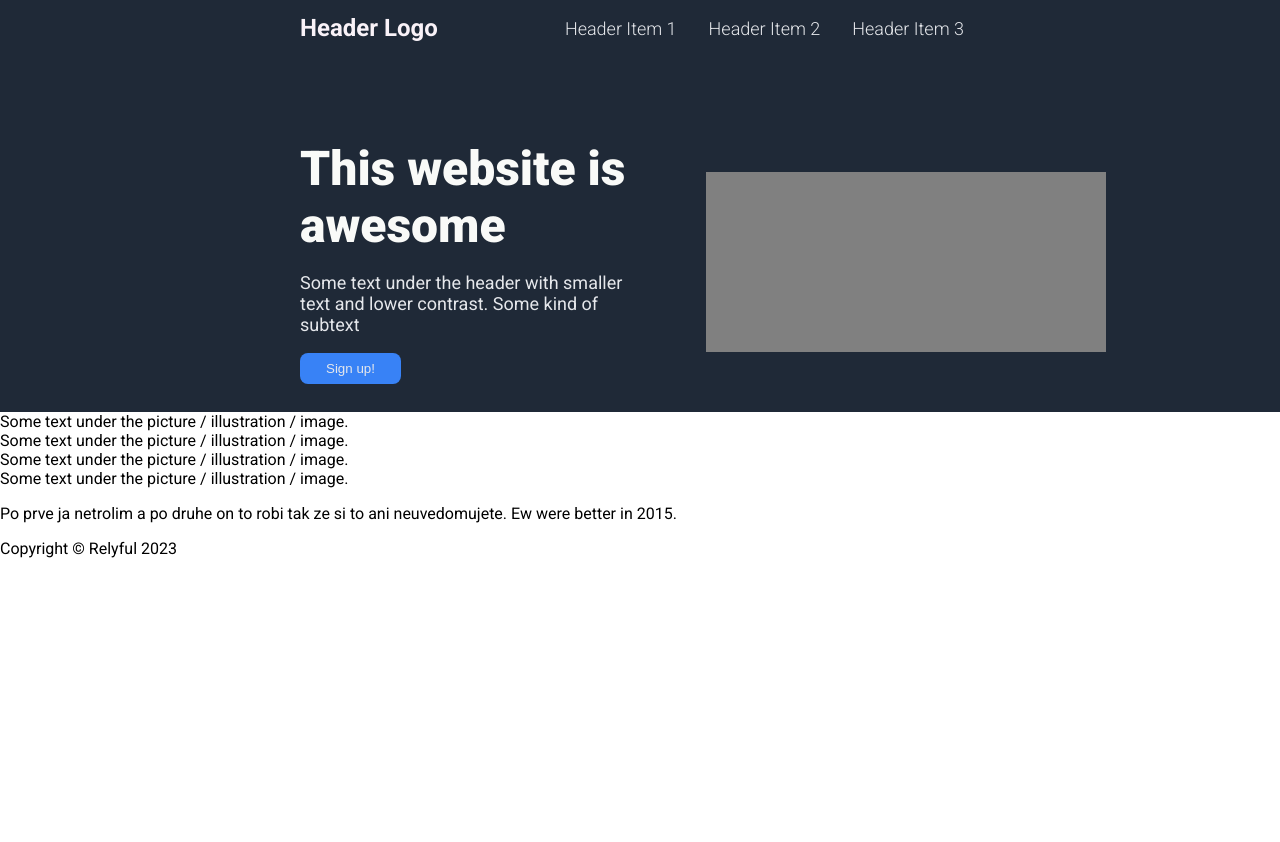
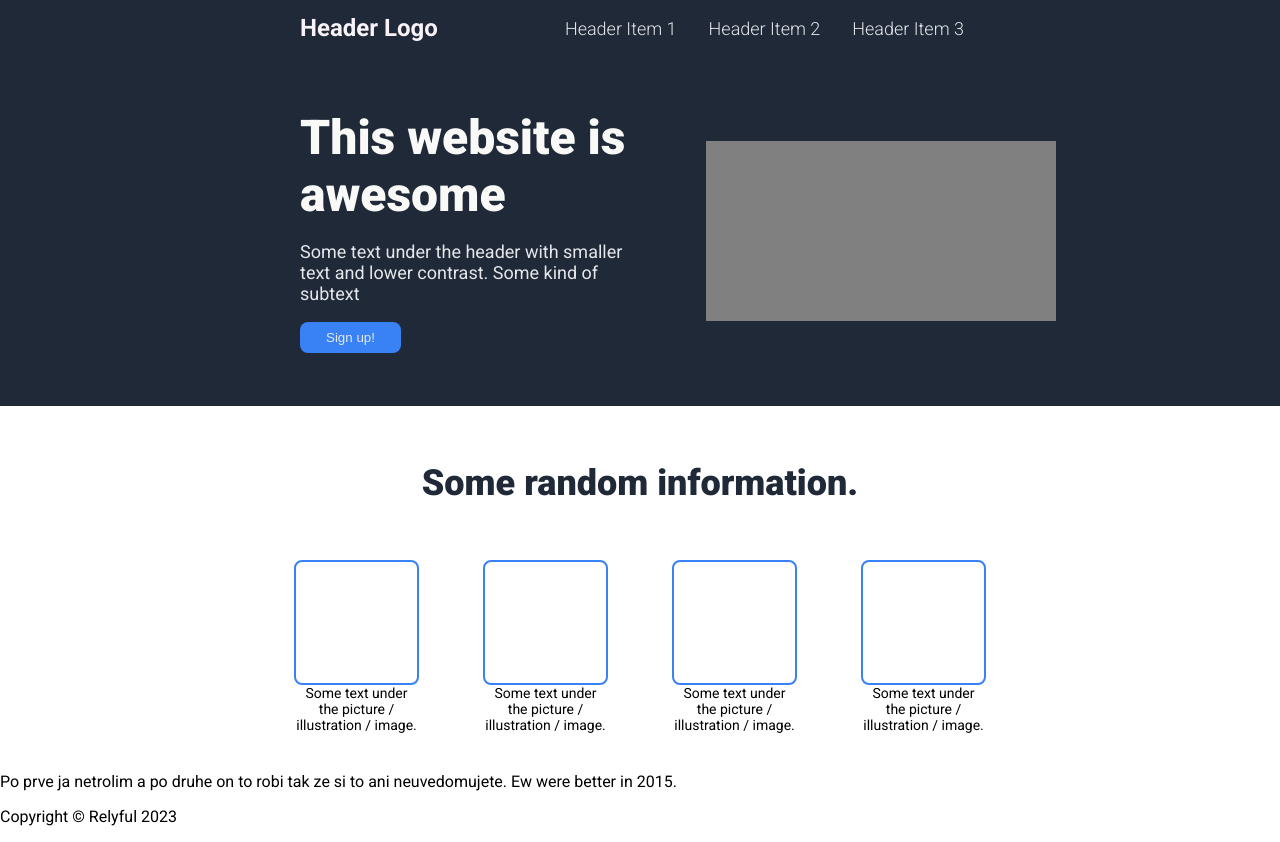
Before and after one commit to Relyful/Odin-LandingPage, a plain HTML site: page index.html in a window 1280 px wide. Before the commit the page ends 800 px from the top, so only its background shows below. Drawn offline with Linux system fonts and the light colour scheme.

Commit message:
Finished Info boxes sections, some div size changes, nothing major.

```diff
--- a/index.html
+++ b/index.html
@@ -32,10 +32,11 @@
 
                 </div>
             </div>
+            <div class="info-boxes-container">
+                <div class="boxes-title">Some random information.</div>
                 <div class="info-boxes">
                     <div class="info-box">
                         <div class="info-box-pic">
-
                         </div>
                         <div class="info-box-text">
                             Some text under the picture / illustration / image.
@@ -43,7 +44,6 @@
                     </div>
                     <div class="info-box">
                         <div class="info-box-pic">
-
                         </div>
                         <div class="info-box-text">
                             Some text under the picture / illustration / image.
@@ -51,7 +51,6 @@
                     </div>
                     <div class="info-box">
                         <div class="info-box-pic">
-
                         </div>
                         <div class="info-box-text">
                             Some text under the picture / illustration / image.
@@ -59,10 +58,10 @@
                     </div>
                     <div class="info-box">
                         <div class="info-box-pic">
-
                         </div>
                         <div class="info-box-text">
                             Some text under the picture / illustration / image.
+                        </div>
                     </div>
                 </div>
             </div>
--- a/style.css
+++ b/style.css
@@ -1,8 +1,15 @@
+html {
+    box-sizing: border-box;
+  }
+
+  *, *:before, *:after {
+    box-sizing: inherit;
+  }
+
 body {
     font-family: 'Roboto', sans-serif;
     margin: 0;
     padding: 0;
-    box-sizing: border-box;
 }
 
 .container {
@@ -26,7 +33,6 @@ ul {
 .header,
 .hero {
     padding: 0 300px;
-    height: 56px;
     background-color: #1f2937;
     color: #e5e7eb;
     justify-content: space-between;
@@ -34,7 +40,7 @@ ul {
 
 .header {
     display: flex;
-    padding-bottom: 56px;
+    height: 56px;
 }
 
 .header h3 {
@@ -51,7 +57,7 @@ ul {
 
 .hero {
     display: flex;
-    height: 300px;
+    height: 350px;
     align-items: center;
 }
 
@@ -64,7 +70,7 @@ ul {
 }
 
 .hero-picture {
-    width: 400px;
+    width: 350px;
     height: 180px;
     background-color: grey;
     flex-shrink: 0;
@@ -90,3 +96,40 @@ ul {
     border: none;
     color: #e5e7eb;
 }
+
+.info-boxes-container {
+    text-align: center;
+    padding: 0 350px;
+    height: 350px;
+}
+
+.info-boxes {
+    display: flex;
+    justify-content: center;
+}
+
+.info-box {
+    display: flex;
+    flex-direction: column;
+    align-items: center;
+    margin: 0 32px;
+    max-width: 130px;
+    font-size: 14px;
+}
+
+.info-box-pic {
+    height: 125px;
+    width: 125px;
+    border-style: solid;
+    border-width: 2px;
+    border-color: #3882f6;
+    border-radius: 8px;
+}
+
+.boxes-title {
+    display: block;
+    padding: 56px 0;
+    font-size: 36px;
+    font-weight: 900;
+    color: #1f2937;
+}
```
Lines whose indentation alone changed are shown as unchanged.
